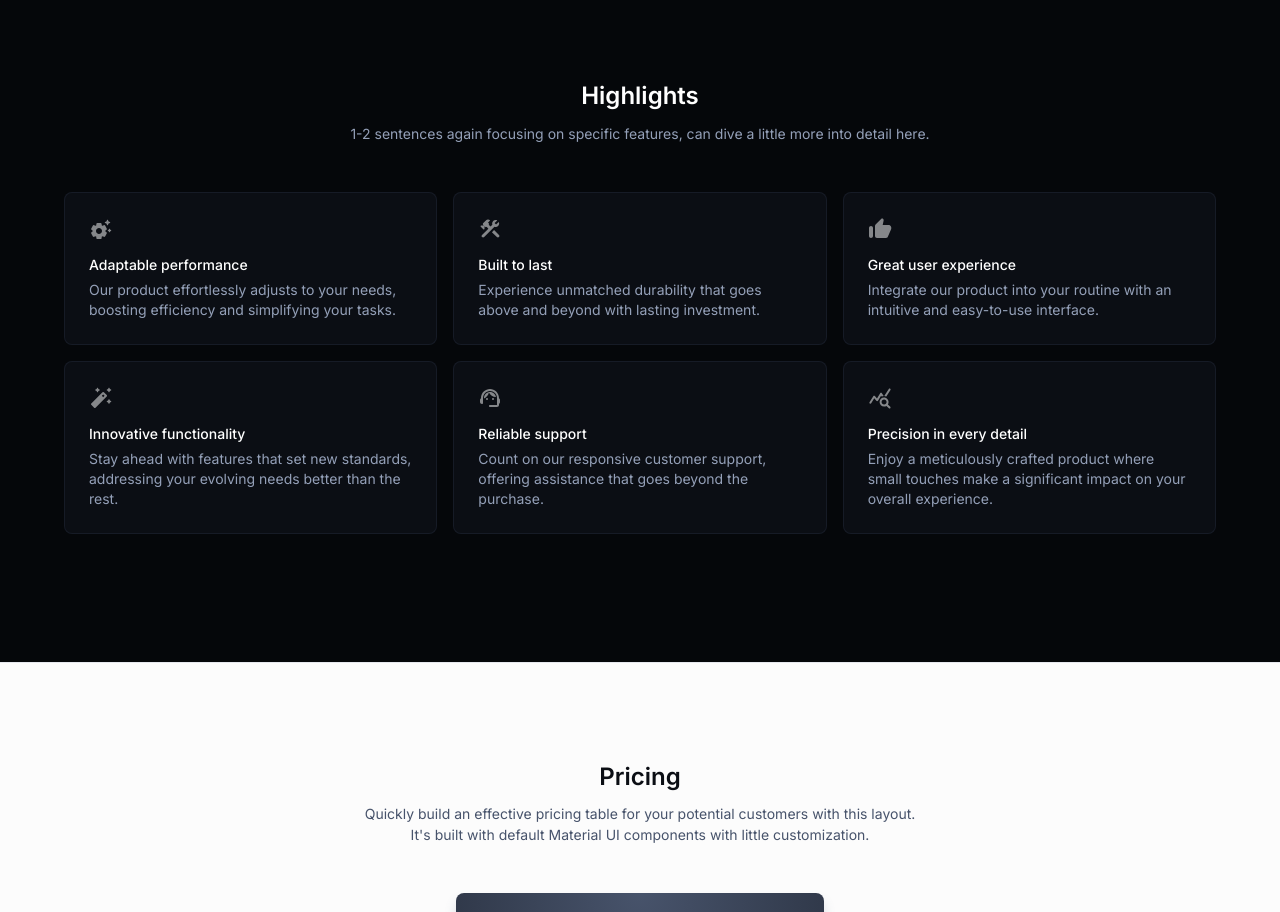
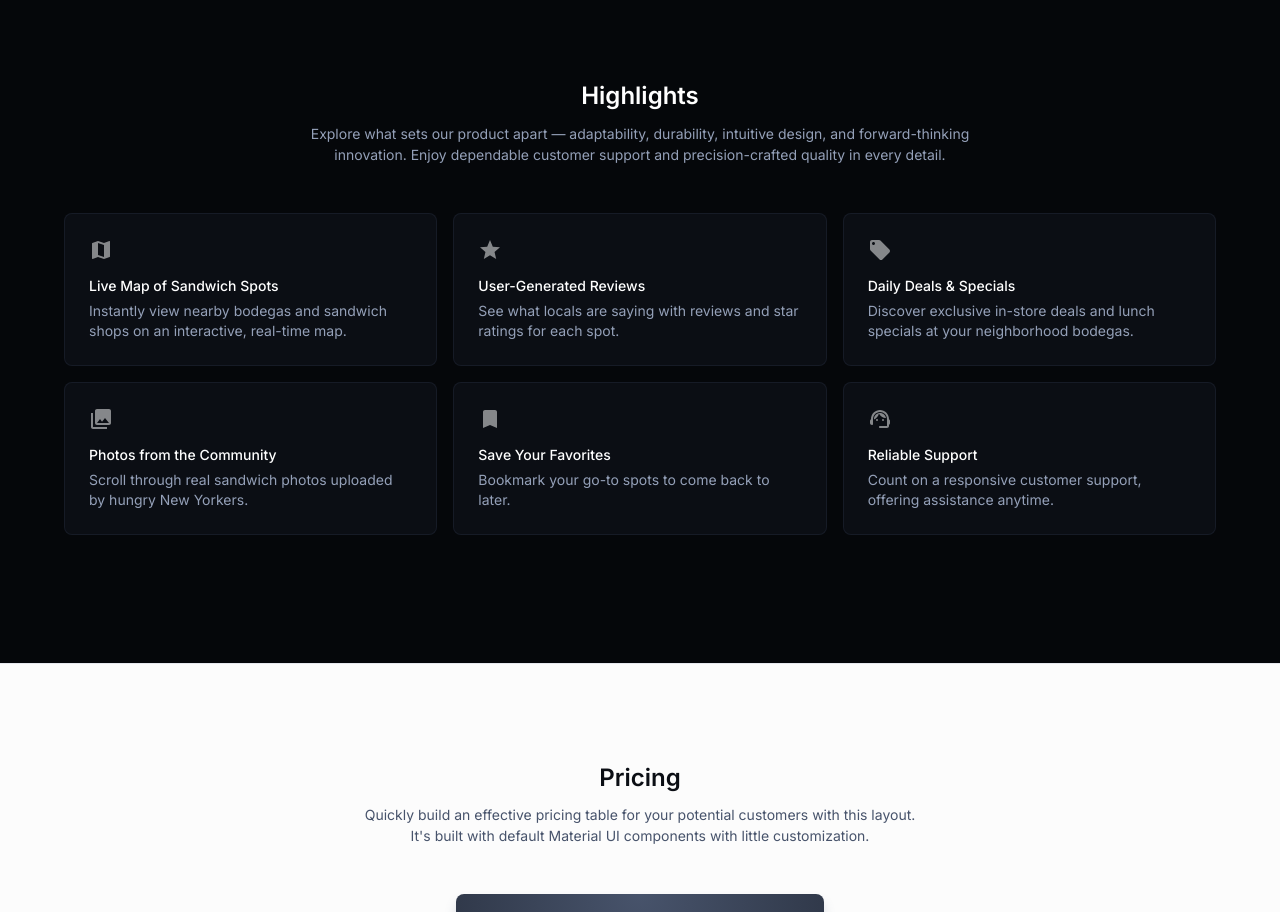
Before and after one commit to datasheng/csc33600-repo-sk-warriors, a Next.js app: page / in a window 1280 px wide. Shown: the part 1980-2892 px from the top of the page. Built offline with nearby package versions, Linux system fonts and the light colour scheme.

Commit message:
Homepage Highlights section complete

```diff
--- a/app/home-page/components/Highlights.js
+++ b/app/home-page/components/Highlights.js
@@ -1,53 +1,54 @@
-import * as React from 'react';
-import Box from '@mui/material/Box';
-import Card from '@mui/material/Card';
-import Container from '@mui/material/Container';
-import Grid from '@mui/material/Grid2';
-import Stack from '@mui/material/Stack';
-import Typography from '@mui/material/Typography';
-import AutoFixHighRoundedIcon from '@mui/icons-material/AutoFixHighRounded';
-import ConstructionRoundedIcon from '@mui/icons-material/ConstructionRounded';
-import QueryStatsRoundedIcon from '@mui/icons-material/QueryStatsRounded';
-import SettingsSuggestRoundedIcon from '@mui/icons-material/SettingsSuggestRounded';
-import SupportAgentRoundedIcon from '@mui/icons-material/SupportAgentRounded';
-import ThumbUpAltRoundedIcon from '@mui/icons-material/ThumbUpAltRounded';
+import * as React from "react";
+import Box from "@mui/material/Box";
+import Card from "@mui/material/Card";
+import Container from "@mui/material/Container";
+import Grid from "@mui/material/Grid2";
+import Stack from "@mui/material/Stack";
+import Typography from "@mui/material/Typography";
+import SupportAgentRoundedIcon from "@mui/icons-material/SupportAgentRounded";
+import MapIcon from '@mui/icons-material/Map';
+import StarIcon from '@mui/icons-material/Star';
+import LocalOfferIcon from '@mui/icons-material/LocalOffer';
+import PhotoLibraryIcon from '@mui/icons-material/PhotoLibrary';
+import BookmarkIcon from '@mui/icons-material/Bookmark';
+
 
 const items = [
   {
-    icon: <SettingsSuggestRoundedIcon />,
-    title: 'Adaptable performance',
+    icon: <MapIcon />,
+    title: "Live Map of Sandwich Spots",
     description:
-      'Our product effortlessly adjusts to your needs, boosting efficiency and simplifying your tasks.',
+      "Instantly view nearby bodegas and sandwich shops on an interactive, real-time map.",
   },
   {
-    icon: <ConstructionRoundedIcon />,
-    title: 'Built to last',
+    icon: <StarIcon />,
+    title: "User-Generated Reviews",
     description:
-      'Experience unmatched durability that goes above and beyond with lasting investment.',
+      "See what locals are saying with reviews and star ratings for each spot.",
   },
   {
-    icon: <ThumbUpAltRoundedIcon />,
-    title: 'Great user experience',
+    icon: <LocalOfferIcon />,
+    title: "Daily Deals & Specials",
     description:
-      'Integrate our product into your routine with an intuitive and easy-to-use interface.',
+      "Discover exclusive in-store deals and lunch specials at your neighborhood bodegas.",
   },
   {
-    icon: <AutoFixHighRoundedIcon />,
-    title: 'Innovative functionality',
+    icon: <PhotoLibraryIcon />,
+    title: "Photos from the Community",
     description:
-      'Stay ahead with features that set new standards, addressing your evolving needs better than the rest.',
+      "Scroll through real sandwich photos uploaded by hungry New Yorkers.",
+  },
+  {
+    icon: <BookmarkIcon />,
+    title: "Save Your Favorites",
+    description:
+      "Bookmark your go-to spots to come back to later.",
   },
   {
     icon: <SupportAgentRoundedIcon />,
-    title: 'Reliable support',
+    title: "Reliable Support",
     description:
-      'Count on our responsive customer support, offering assistance that goes beyond the purchase.',
-  },
-  {
-    icon: <QueryStatsRoundedIcon />,
-    title: 'Precision in every detail',
-    description:
-      'Enjoy a meticulously crafted product where small touches make a significant impact on your overall experience.',
+      "Count on a responsive customer support, offering assistance anytime.",
   },
 ];
 
@@ -58,30 +59,32 @@ export default function Highlights() {
       sx={{
         pt: { xs: 4, sm: 12 },
         pb: { xs: 8, sm: 16 },
-        color: 'white',
-        bgcolor: 'grey.900',
+        color: "white",
+        bgcolor: "grey.900",
       }}
     >
       <Container
         sx={{
-          position: 'relative',
-          display: 'flex',
-          flexDirection: 'column',
-          alignItems: 'center',
+          position: "relative",
+          display: "flex",
+          flexDirection: "column",
+          alignItems: "center",
           gap: { xs: 3, sm: 6 },
         }}
       >
         <Box
           sx={{
-            width: { sm: '100%', md: '60%' },
-            textAlign: { sm: 'left', md: 'center' },
+            width: { sm: "100%", md: "60%" },
+            textAlign: { sm: "left", md: "center" },
           }}
         >
           <Typography component="h2" variant="h4" gutterBottom>
             Highlights
           </Typography>
-          <Typography variant="body1" sx={{ color: 'grey.400' }}>
-            1-2 sentences again focusing on specific features, can dive a little more into detail here.
+          <Typography variant="body1" sx={{ color: "grey.400" }}>
+            Explore what sets our product apart — adaptability, durability,
+            intuitive design, and forward-thinking innovation. Enjoy dependable
+            customer support and precision-crafted quality in every detail.{" "}
           </Typography>
         </Box>
         <Grid container spacing={2}>
@@ -93,19 +96,19 @@ export default function Highlights() {
                 spacing={1}
                 useFlexGap
                 sx={{
-                  color: 'inherit',
+                  color: "inherit",
                   p: 3,
-                  height: '100%',
-                  borderColor: 'hsla(220, 25%, 25%, 0.3)',
-                  backgroundColor: 'grey.800',
+                  height: "100%",
+                  borderColor: "hsla(220, 25%, 25%, 0.3)",
+                  backgroundColor: "grey.800",
                 }}
               >
-                <Box sx={{ opacity: '50%' }}>{item.icon}</Box>
+                <Box sx={{ opacity: "50%" }}>{item.icon}</Box>
                 <div>
-                  <Typography gutterBottom sx={{ fontWeight: 'medium' }}>
+                  <Typography gutterBottom sx={{ fontWeight: "medium" }}>
                     {item.title}
                   </Typography>
-                  <Typography variant="body2" sx={{ color: 'grey.400' }}>
+                  <Typography variant="body2" sx={{ color: "grey.400" }}>
                     {item.description}
                   </Typography>
                 </div>
```
